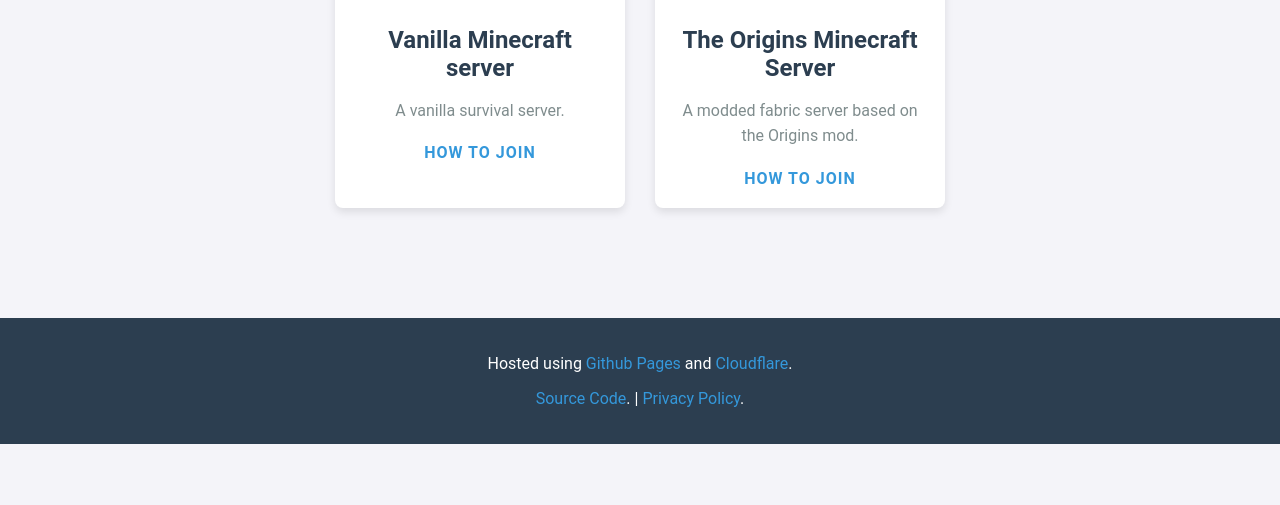
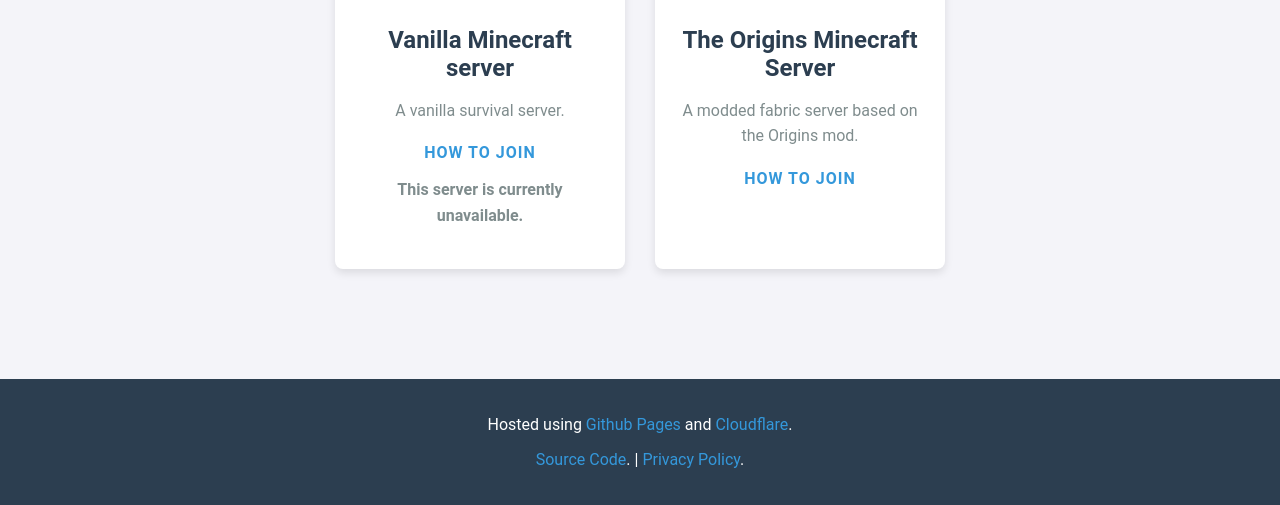
Before and after one commit to SwightsNotFound/swightshome, a plain HTML site: page index.html in a window 1280 px wide. Shown: the part 1039-1544 px from the top of the page. Before the commit the page ends 1483 px from the top, so only its background shows below. Drawn offline with Linux system fonts and the light colour scheme.

Commit message:
unavailable and made

```diff
--- a/index.html
+++ b/index.html
@@ -121,7 +121,7 @@
             letter-spacing: 1px;
         }
 
-        /* New Minecraft Server Section */
+        /* Minecraft Server Section */
         .minecraft-section {
             display: flex;
             justify-content: center;
@@ -170,6 +170,13 @@
             font-weight: bold;
             text-transform: uppercase;
             letter-spacing: 1px;
+        }
+
+        /* Unavailability message styling */
+        .unavailable {
+            color: #e74c3c;
+            font-weight: bold;
+            margin-top: 15px;
         }
 
         /* Responsive styling */
@@ -272,6 +279,7 @@
                 <h3>Vanilla Minecraft server</h3>
                 <p>A vanilla survival server.</p>
                 <a href="minecraftvanilla.html" target="_blank">How to join</a>
+                <p class="unavailable">This server is currently unavailable.</p> <!-- Unavailability message -->
             </div>
 
             <!-- Minecraft Server Box 2 -->
```
Also changed, not shown: littlelink.html (+1 -1 lines).
